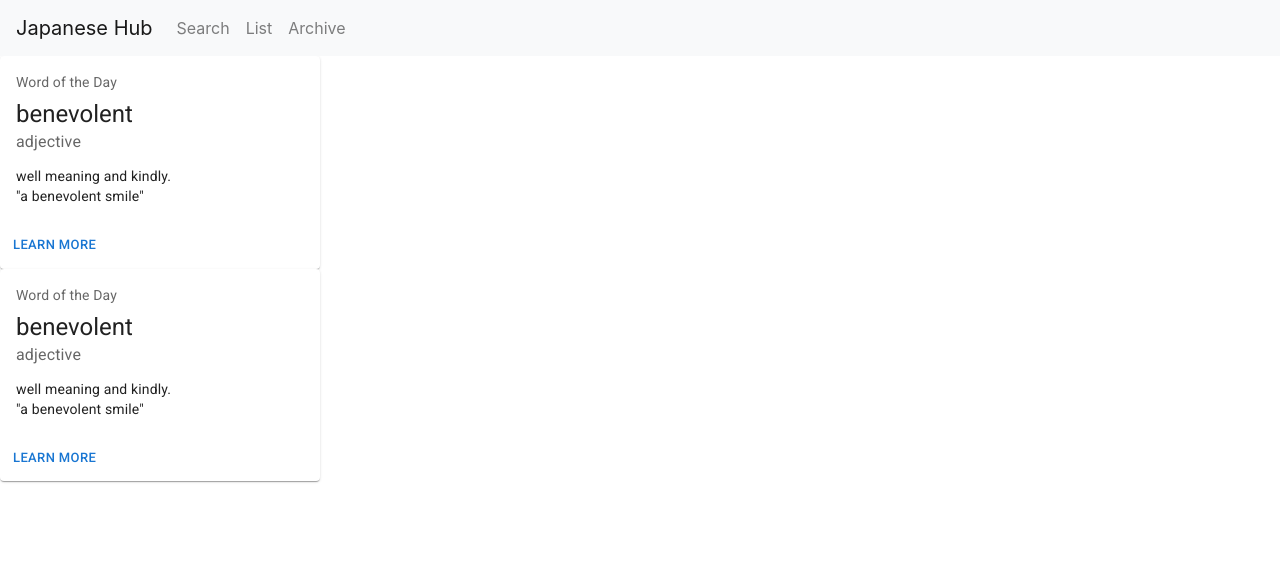
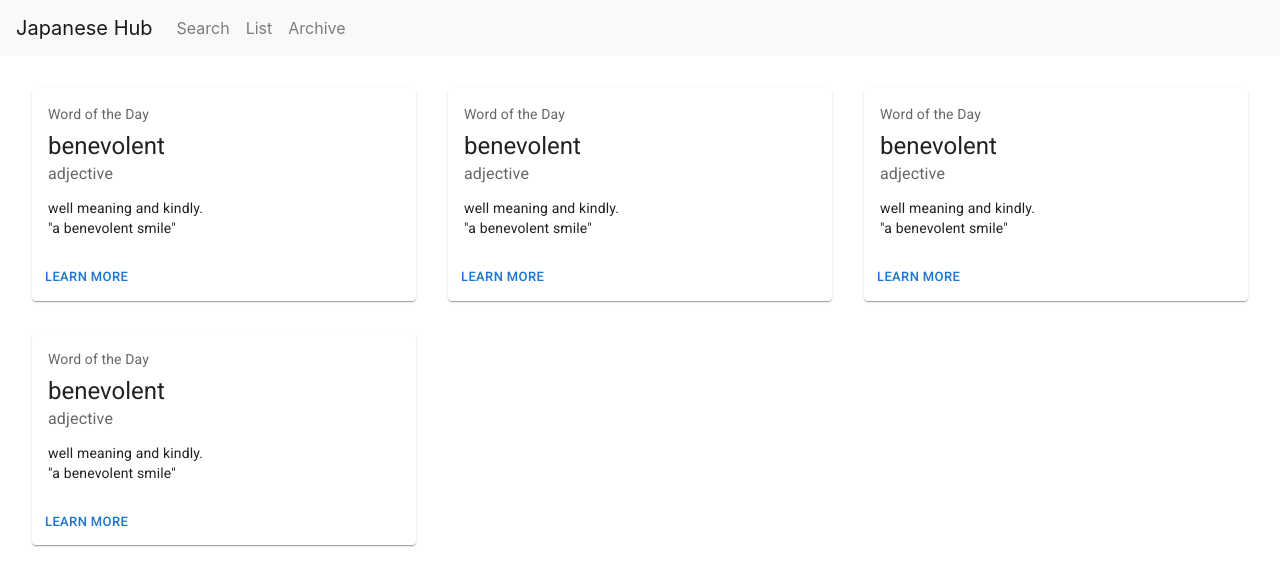
Before and after one commit to kesuh42/japanese-hub, a React (Create React App) app in the folder client/: page /list in a window 1280 px wide. Shown: the top 586 px of the page. Built offline with nearby package versions, Linux system fonts and the light colour scheme.

Commit message:
cards arranged in the grid component

```diff
--- a/client/src/components/WordCard/WordCard.js
+++ b/client/src/components/WordCard/WordCard.js
@@ -9,7 +9,7 @@ import Typography from '@mui/material/Typography';
 function WordCard () {
 
     return (
-        <Card sx={{ width: 1/4 }}>
+        <Card sx={{ width: 1 }}>
         <CardContent>
           <Typography sx={{ fontSize: 14 }} color="text.secondary" gutterBottom>
             Word of the Day
--- a/client/src/pages/List/List.css
+++ /dev/null
@@ -1,3 +0,0 @@
-.cardContainer {
-    width: 100%
-}
--- a/client/src/pages/List/List.js
+++ b/client/src/pages/List/List.js
@@ -1,7 +1,9 @@
 import React from "react";
 import WordCard from "../../components/WordCard/WordCard";
+import Grid from '@mui/material/Grid';
+import { Box } from "@mui/material";
 
-function List () {
+function List() {
     const dummyData = [{
         "word": "戦",
         "reading": "いくさ",
@@ -19,10 +21,22 @@ function List () {
         ]
     }]
     return (
-        <div className="cardContainer">
-            <WordCard />
-            <WordCard />
-        </div>
+        <Box m={4} sx={{ flexGrow: 2 }}>
+            <Grid container spacing={4}>
+                <Grid item xs={6} md={4}>
+                    <WordCard />
+                </Grid>
+                <Grid item xs={6} md={4}>
+                    <WordCard />
+                </Grid>
+                <Grid item xs={6} md={4}>
+                    <WordCard />
+                </Grid>
+                <Grid item xs={6} md={4}>
+                    <WordCard />
+                </Grid>
+            </Grid>
+        </Box>
     );
 };
 
```
